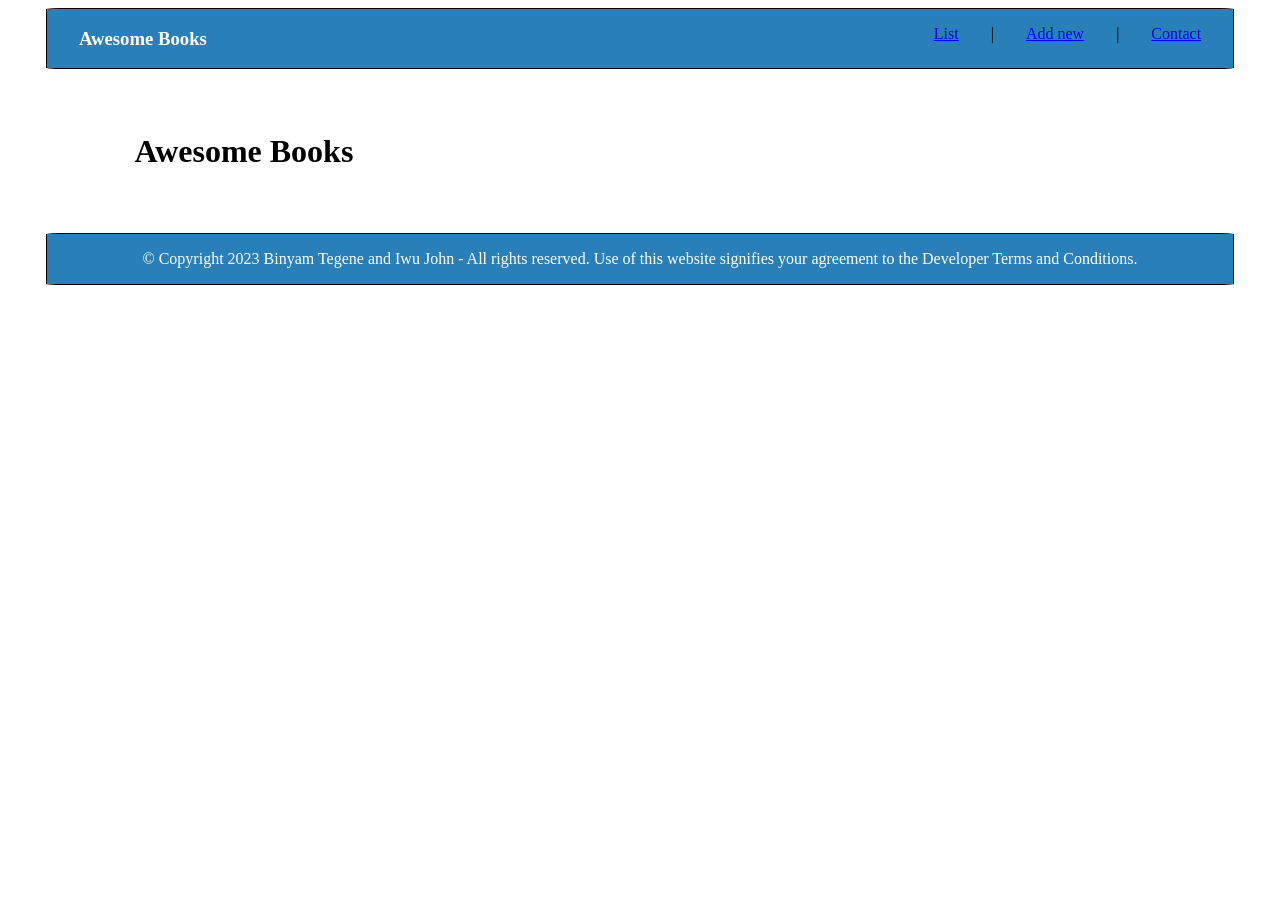
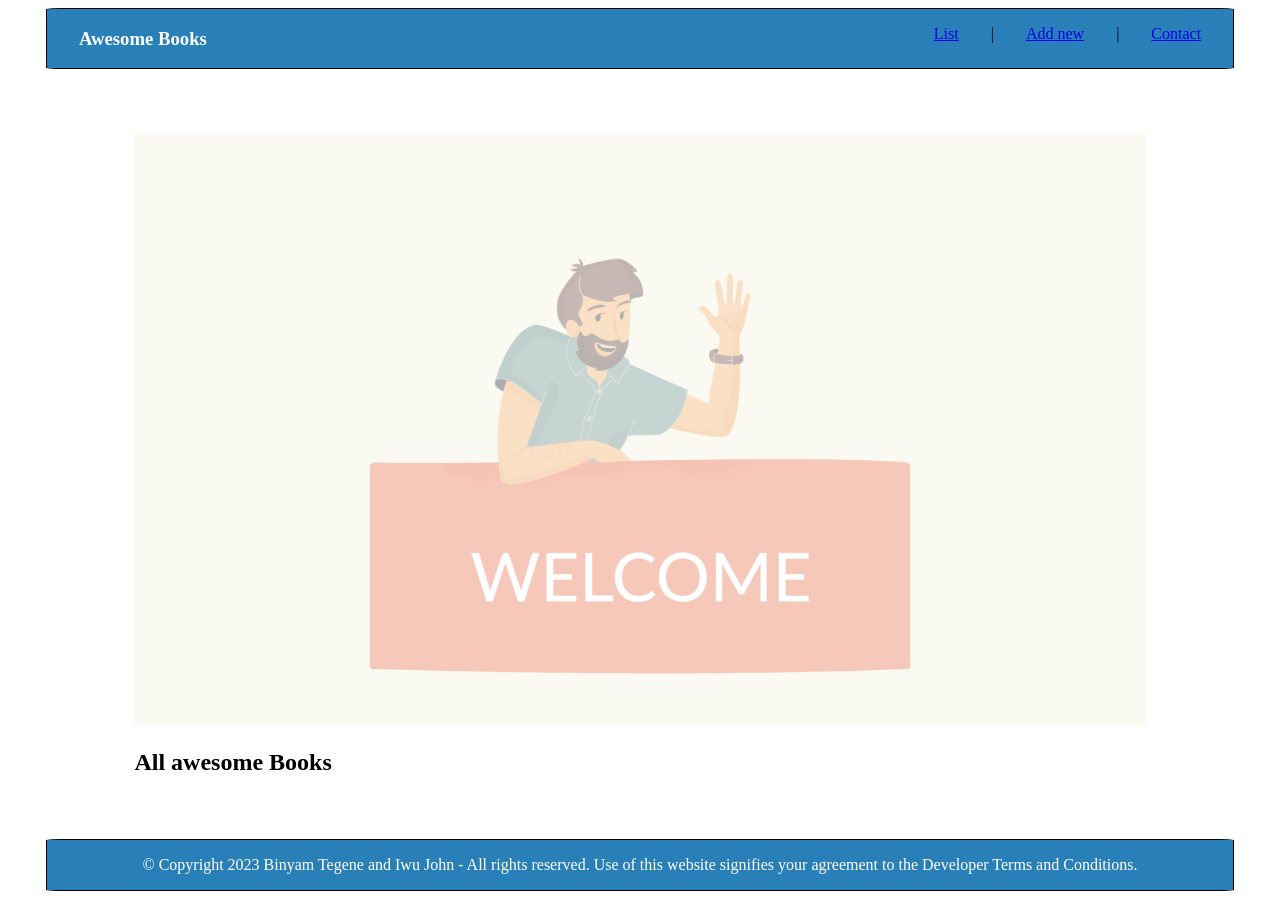
Before and after one commit to Log-benjamin/Awesome-Books, a website: page index.html in a window 1280 px wide. Before the commit the page ends 800 px from the top, so only its background shows below. Drawn offline with Linux system fonts and the light colour scheme.

Commit message:
update the html structure to be dynamic

```diff
--- a/index.html
+++ b/index.html
@@ -24,21 +24,22 @@
     </header>
 
     <main>
-        <h1>Awesome Books</h1>
+        <div class="home-welcome">
+            <img src="images/Welcome-img.png" alt="Welcome-img">
+        </div>
 
-            <section class="books-list-container">
+        <h2 class="books-list-h2">All awesome Books</h2>
+        <section class="books-list-container">
 
-            </section>
+        </section>
 
-        <form class="form">
 
-        </form>
+        <form class="form"></form>
 
         <section class="contact-section">
-
         </section>
     </main>
-      <!-- iwuconcept@gmail.com, 4 Obaze str, Abuja quaters, G.R.A, Benin city,Edo state. -->
+
     <footer>
         <p>&#169; Copyright 2023 Binyam Tegene and Iwu John - All rights reserved. Use of this website signifies your agreement to the Developer Terms and Conditions.</p>
     </footer>
```
